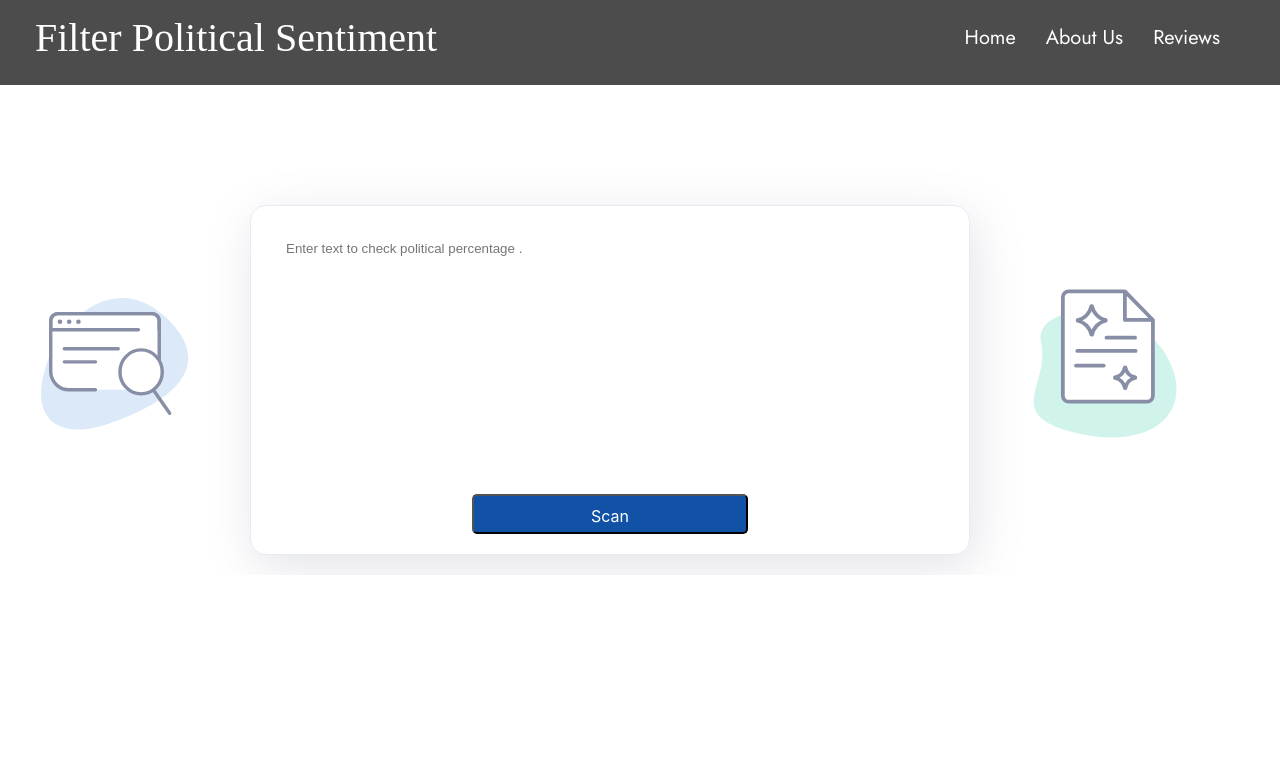
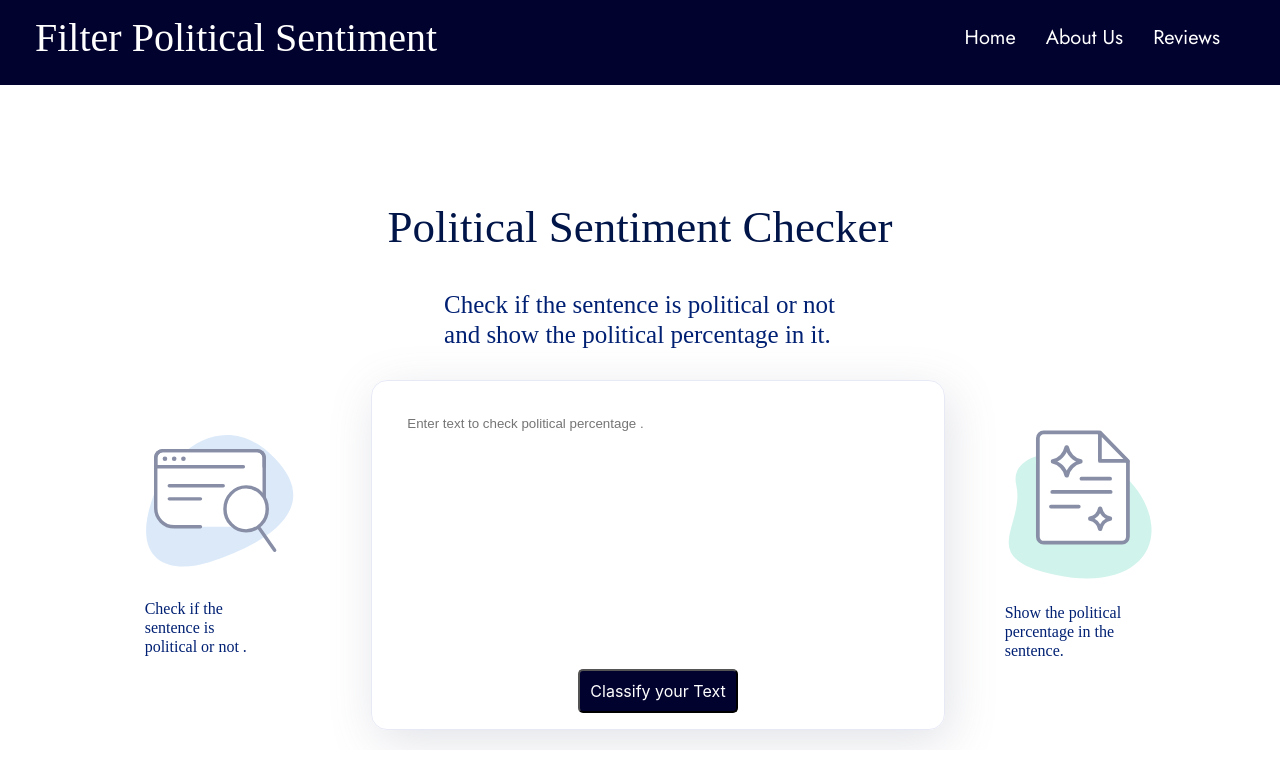
Before and after one commit to ShahdElsebai/Filtering-political-sentiment-in-social-media, a React (Create React App) app: page /homePage in a window 1280 px wide. Shown: the top 784 px of the page. Built offline with nearby package versions, Linux system fonts and the light colour scheme.

Commit message:
add text to home page

```diff
--- a/src/Containers/Layout/Components/Header/Components/Navbar.js
+++ b/src/Containers/Layout/Components/Header/Components/Navbar.js
@@ -18,7 +18,7 @@ const Navbar = () => {
       <Flex height="75px" alignItems="center">
         <StyledNavbarInnerContainer>
           <StyledLeftContainer>
-            <StyledHeader color="text.white">
+            <StyledHeader >
               Filter Political Sentiment
             </StyledHeader>
 
@@ -67,7 +67,7 @@ const StyledHeader = styled(Text)`
 `
 const StyledMainContainer = styled.div`
   padding-left: 35px;
-  background-color: #4d4c4c;
+  background-color: #02022f;
   height: 85px;
   width: 100%;
   z-index: 100;
--- a/src/Features/HomePage/HomePage.js
+++ b/src/Features/HomePage/HomePage.js
@@ -1,6 +1,6 @@
 import React from 'react'
 import styled from 'styled-components'
-import { Flex, FluidContainer } from '@Components'
+import { Flex, Text, FluidContainer } from '@Components'
 import searchImage from './Assets/images/search.svg'
 import reviewsImage from './Assets/images/reviews.svg'
 
@@ -8,19 +8,39 @@ import reviewsImage from './Assets/images/reviews.svg'
 const HomePage = () => {
   return (
     <FluidContainer mt="100px" p="20px">
-      <Flex width="100%">
-        <StyledImage src={searchImage}/>
+      <Flex width="100%" justifyContent="center" >
+        <div>
+          <Flex width="100%" justifyContent="center" mb="20px">
+            <StyledHeaderTitle>Political Sentiment Checker</StyledHeaderTitle>
+          </Flex>
+          <Flex width="100%" justifyContent="center"  >
+            <StyledHeaderp>Check if the sentence is political or not and show the political percentage in it. </StyledHeaderp>
+          </Flex>
+        </div>
+      </Flex>
+      <Flex width="100%" justifyContent="center" ml="4%" >
+        <Flex width="30%" justifyContent="center" mt="30px" >
+          <StyledInnerContainerOfImage>
+            <StyledImage src={searchImage}/>
+            <StyledText>Check if the sentence is political or not . </StyledText>
+          </StyledInnerContainerOfImage>
+        </Flex>
         <StyledDiv>
+
           <StyledInnerContainer>
             <StyledTextFiled placeholder="Enter text to check political percentage ."/>
             <Flex justifyContent="center">
-              <StyledButton>Scan</StyledButton>
-
+              <StyledButton>Classify your Text</StyledButton>
             </Flex>
           </StyledInnerContainer>
 
         </StyledDiv>
-        <StyledImage src={reviewsImage}/>
+        <Flex width="30%" justifyContent="center" mt="30px">
+          <div>
+            <StyledImage src={reviewsImage}/>
+            <StyledText>Show the political percentage in the sentence. </StyledText>
+          </div>
+        </Flex>
       </Flex>
     </FluidContainer>
   )
@@ -46,8 +66,12 @@ const StyledDiv = styled.div`
   height: 350px;
   box-sizing: border-box;
   box-shadow: 5px 12px 48px rgb(109 117 141 / 20%);
-  margin: 0 5% 0 5%;
+  margin-right: 5%;
 
+  @media (max-width: 750px) {
+    margin-left: 5%;
+
+  }
 `
 const StyledInnerContainer = styled.div`
   height: 85%;
@@ -69,16 +93,64 @@ const StyledImage = styled.img`
 const StyledButton = styled.button`
   font-family: Inter, sans-serif;
   border-radius: 5px;
-  height: 40px;
-  width: 40%;
   padding: 10px;
-  background: rgb(17, 82, 166);
+  background-color: #02022f;
   color: white;
   font-size: 16px;
 
   &:hover {
-    background: rgb(164, 198, 245);
+    background: rgb(4, 21, 108);
     cursor: pointer;
   }
+
+  @media (max-width: 750px) {
+    font-size: 16px;
+  }
+`
+
+const StyledHeaderTitle = styled(Text)`
+  font-family: Raleway, serif;
+  color: #011549;
+  font-size: 45px;
+  font-weight: 500;
+  @media (max-width: 750px) {
+    font-size: 20px;
+  }
+`
+
+const StyledHeaderp = styled(Text)`
+  font-family: Raleway, serif;
+  color: #002073;
+  font-size: 25px;
+  margin-top: 20px;
+  margin-bottom: 30px;
+  width: 50%;
+  line-height: 1.2;
+  @media (max-width: 750px) {
+    font-size: 14px;
+    //width: 60%;
+    margin-top: 10px;
+    margin-bottom: 10px;
+  }
+
+`
+const StyledText = styled(Text)`
+  font-family: Raleway, serif;
+  color: #002073;
+  font-size: 16px;
+  margin-top: 20px;
+  line-height: 1.2;
+  width: 50%;
+  @media (max-width: 750px) {
+    width: 90%;
+    margin-top: 10px;
+    font-size: 14px;
+  }
+
+`
+
+const StyledInnerContainerOfImage = styled.div`
+  margin-left: 20%;
+
 `
 export default HomePage
```
